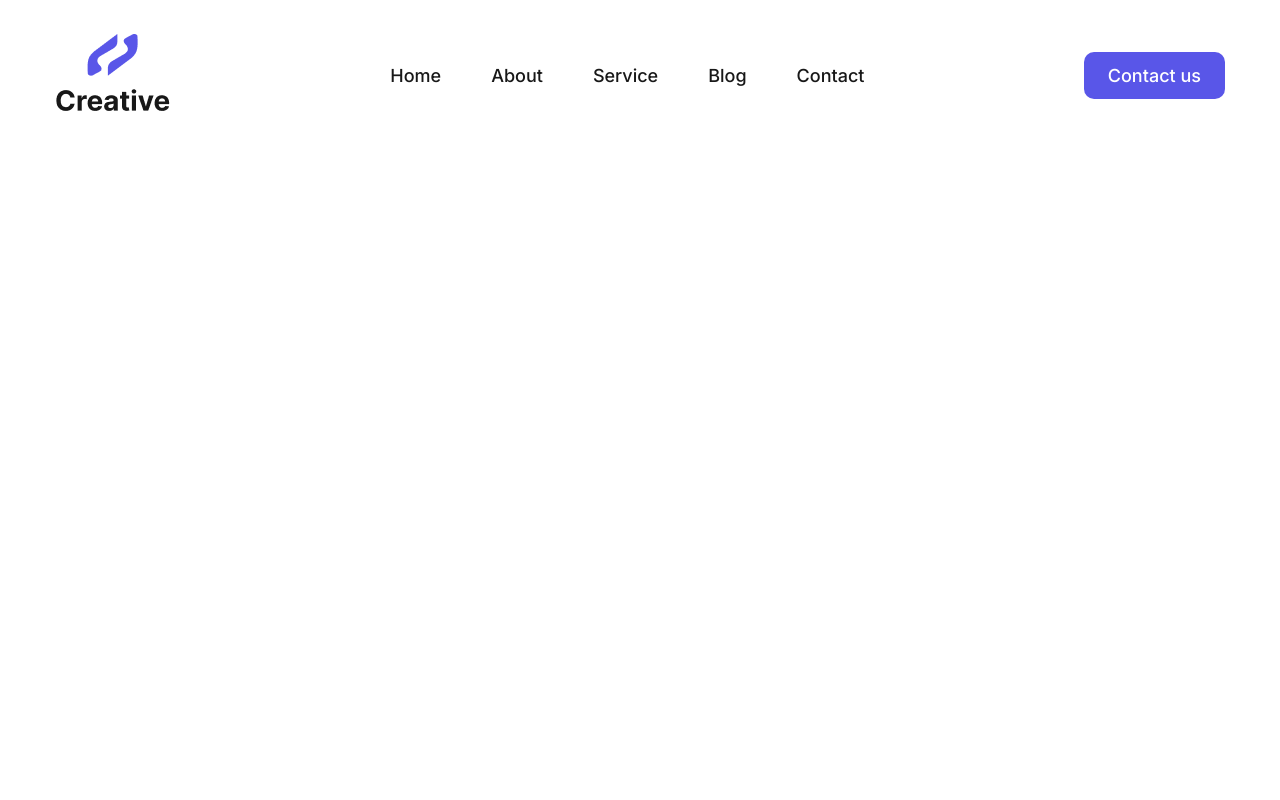
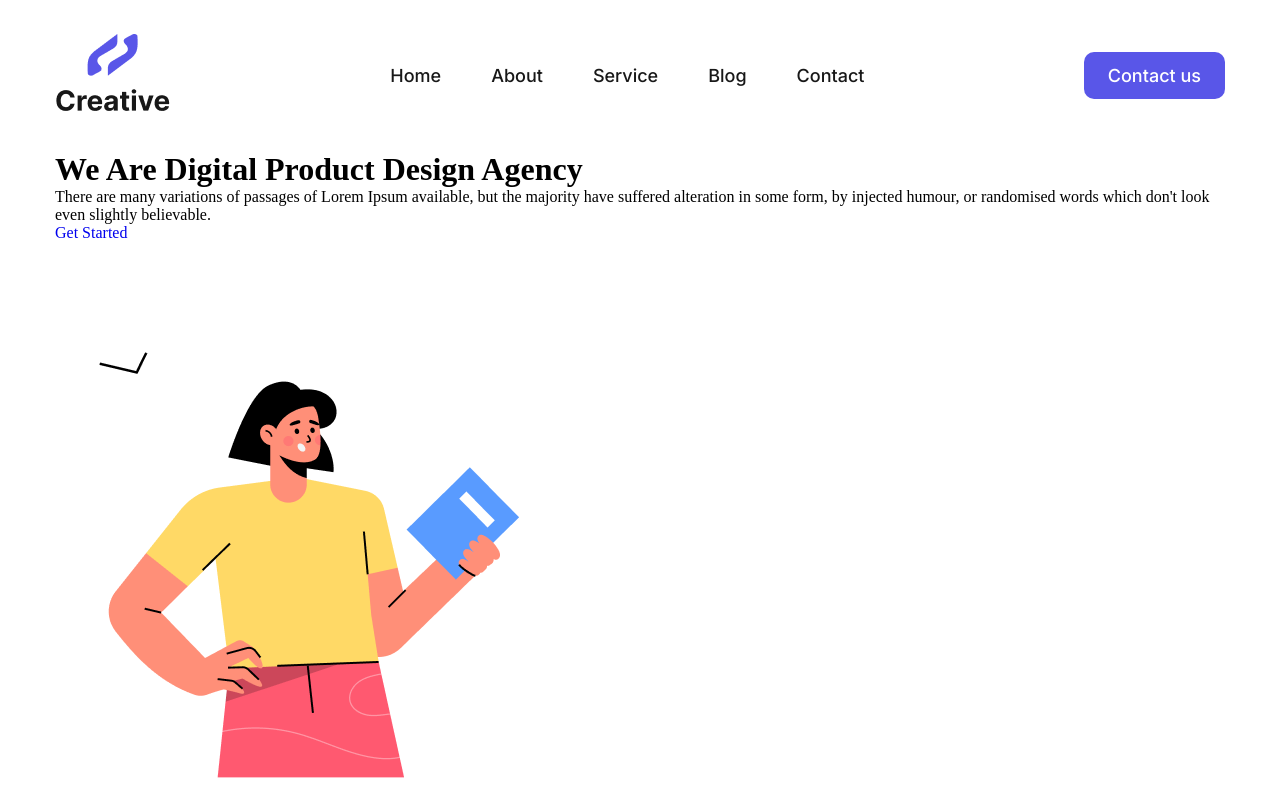
Before and after one commit to ps-sifat/First-React-Project-Creative, a React (Vite) app: page / in a window 1280 px wide. Built offline with nearby package versions, Linux system fonts and the light colour scheme.

Commit message:
banner layout done

```diff
--- a/src/App.jsx
+++ b/src/App.jsx
@@ -1,9 +1,11 @@
 import React from 'react'
 import Header from './Component/Header/Header'
+import Banner from './Component/Banner/Banner'
 const App = () => {
   return (
     <div>
       <Header />
+      <Banner />
     </div>
 
   )
--- /dev/null
+++ b/src/Component/Banner/Banner.css
@@ -0,0 +1,8 @@
+:root {
+    --main_blue_color: #5956E8;
+    --primary_text_color: #181818;
+    --inter: "Inter", sans-serif;
+}
+
+/* =============================== */
+.bannerMain {}
--- /dev/null
+++ b/src/Component/Banner/Banner.jsx
@@ -0,0 +1,32 @@
+import React from "react";
+import "./Banner.css";
+import bannerImg from "../../assets/bannerRight.png"
+
+const Banner = () => {
+  return (
+    <>
+      <div className="bannerMain">
+        <div className="container">
+            {/* left part  */}
+            <div className="bannerLeft">
+                <h1>We Are Digital Product Design Agency</h1>
+                <p className="bannerLeft__details">
+                    There are many variations of passages of Lorem Ipsum available, but the majority have suffered alteration in some form, by injected humour, or randomised words which don't look even slightly believable.
+                </p>
+                <a href="#" className="bannerLeft__btn">
+                    Get Started
+                </a>
+            </div>
+            {/* right part  */}
+            <div className="bannerRight">
+                <picture>
+                    <img className="bannerImg" src={bannerImg} alt={bannerImg} />
+                </picture>
+            </div>
+        </div>
+      </div>
+    </>
+  );
+};
+
+export default Banner;
--- a/src/Component/Header/Header.css
+++ b/src/Component/Header/Header.css
@@ -1,12 +1,3 @@
-:root {
-    --main_blue_color: #5956E8;
-    --primary_text_color: #181818;
-    --inter: "Inter", sans-serif;
-}
-
-
-/* =========== common css =========== */
-
 .mainNav {
     padding: 34px 0;
     display: flex;
```
Also changed, not shown: src/assets/bannerRight.png (added).
